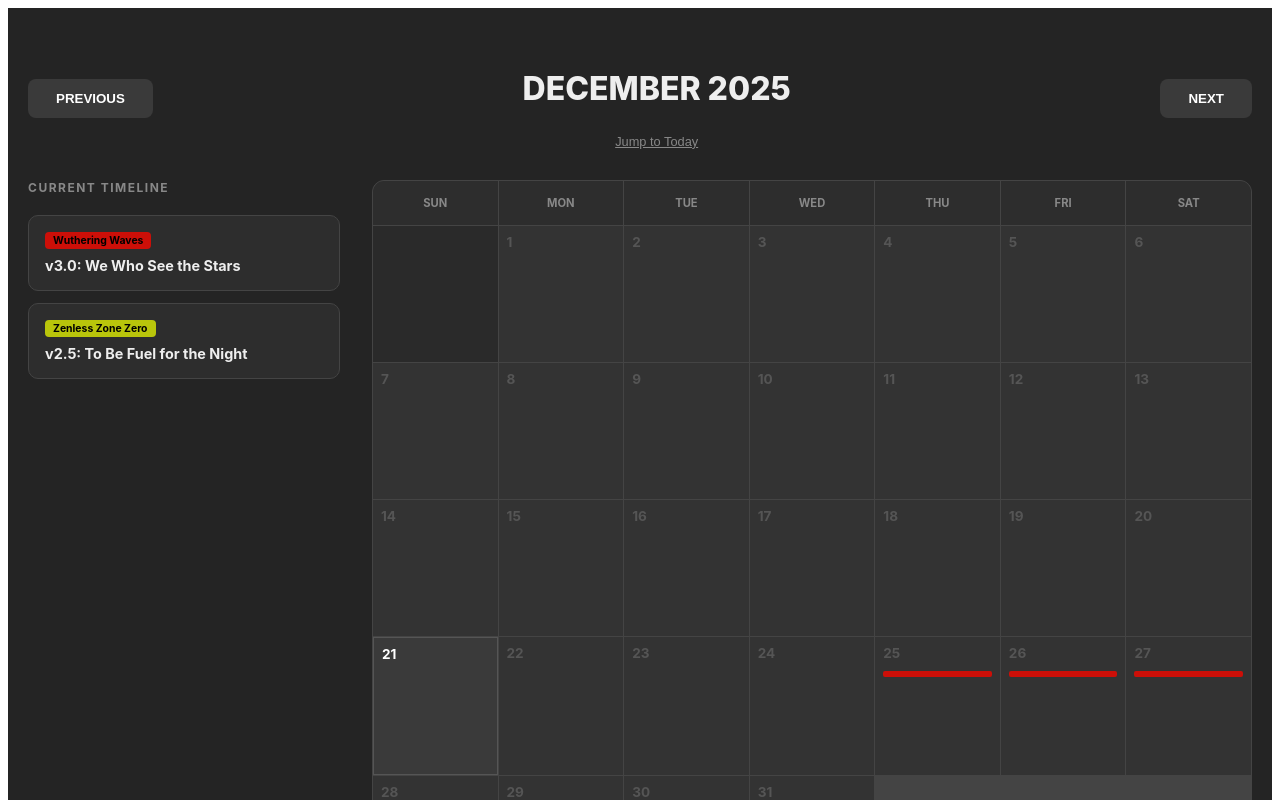
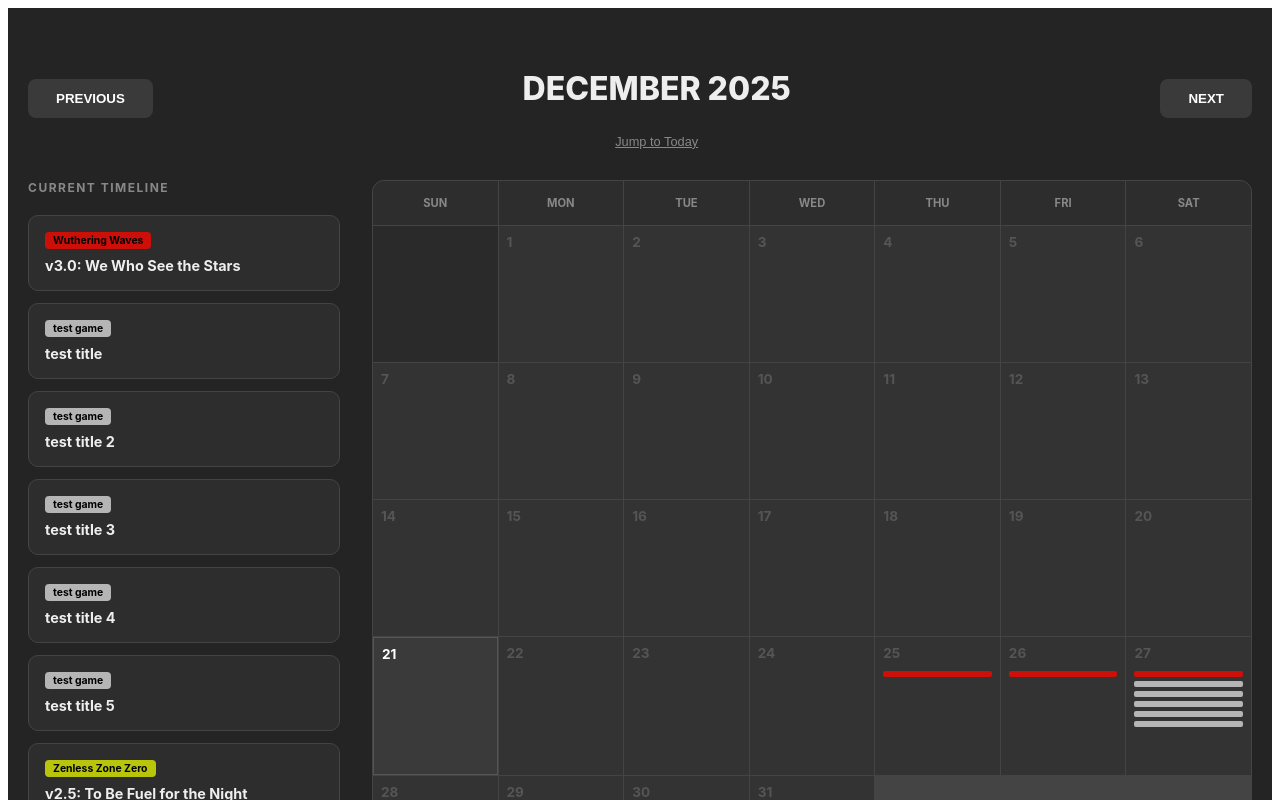
Before and after one commit to Ahmir-Bijanzadeh/GachaCalendar, a React (Vite) app: page / in a window 1280 px wide. Shown: the top 800 px of the page. Built offline with nearby package versions, Linux system fonts and the light colour scheme.

Commit message:
small to do list
testing with new event and game entries
small to do list added to bottom of app.jsx

```diff
--- a/src/app.jsx
+++ b/src/app.jsx
@@ -172,3 +172,8 @@ function App() {
 }
 
 export default App;
+
+// to do list:
+// add base event list
+// add functionality for additional patches automatically poplulate
+// livestream days function + code check
--- a/src/data/events.json
+++ b/src/data/events.json
@@ -30,5 +30,45 @@
     "title": "v1.0 release",
     "start": "2026-01-22T03:00:00Z",
     "end": "2026-02-30T23:59:59Z"
+  },
+  {
+    "id": "test",
+    "gameId": "test",
+    "type": "patch",
+    "title": "test title",
+    "start": "2025-12-27T03:00:00Z",
+    "end": "2026-12-30T23:59:59Z"
+  },
+  {
+    "id": "test",
+    "gameId": "test",
+    "type": "patch",
+    "title": "test title 2",
+    "start": "2025-12-27T03:00:00Z",
+    "end": "2026-12-30T23:59:59Z"
+  },
+  {
+    "id": "test",
+    "gameId": "test",
+    "type": "patch",
+    "title": "test title 3",
+    "start": "2025-12-27T03:00:00Z",
+    "end": "2026-12-30T23:59:59Z"
+  },
+  {
+    "id": "test",
+    "gameId": "test",
+    "type": "patch",
+    "title": "test title 4",
+    "start": "2025-12-27T03:00:00Z",
+    "end": "2026-12-30T23:59:59Z"
+  },
+  {
+    "id": "test",
+    "gameId": "test",
+    "type": "patch",
+    "title": "test title 5",
+    "start": "2025-12-27T03:00:00Z",
+    "end": "2026-12-30T23:59:59Z"
   }
 ]
--- a/src/data/games.json
+++ b/src/data/games.json
@@ -2,5 +2,6 @@
   { "id": "genshin", "name": "Genshin Impact", "color": "#0004ff" },
   { "id": "wuwa", "name": "Wuthering Waves", "color": "#cc0f08" },
   { "id": "zzz", "name": "Zenless Zone Zero", "color": "#b9c50b" },
-  { "id": "ak", "name": "Arknights: Endfield", "color": "#b6b5b5" }
+  { "id": "ak", "name": "Arknights: Endfield", "color": "#b6b5b5" },
+  { "id": "test", "name": "test game", "color": "#b6b5b5" }
 ]
```
